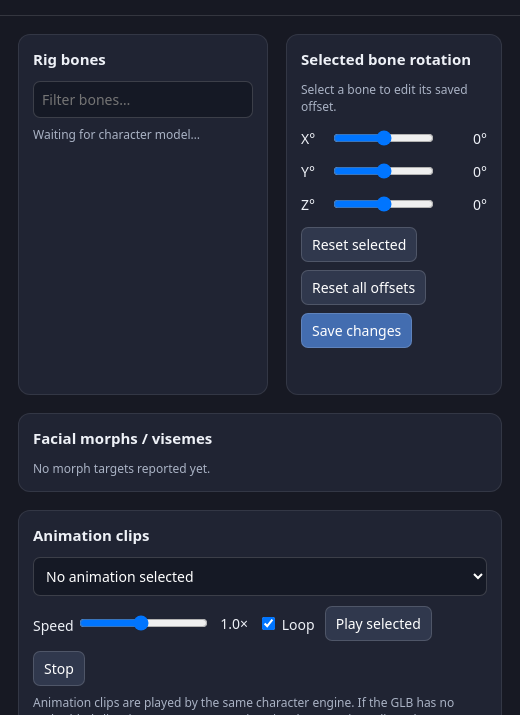
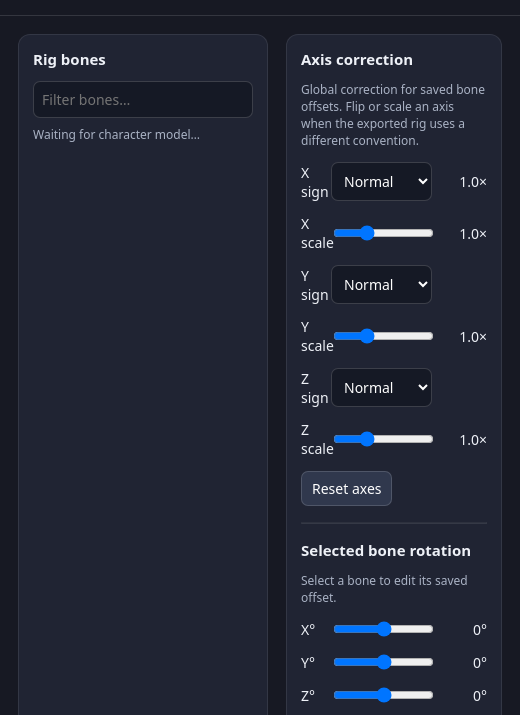
Before and after one commit to saeedhub101/Test, an Electron app: page src/character-settings.html in a window 520 px wide. Shown: the part 65-780 px from the top of the page. Drawn offline with Linux system fonts and the light colour scheme; no server answers.

Commit message:
Add global X/Y/Z sign and scale correction controls to the rig editor

```diff
--- a/src/character-settings.html
+++ b/src/character-settings.html
@@ -10,7 +10,14 @@
 <header><div><h1>Saeed Character Settings</h1><div class="muted">Rig, rest-pose offsets and facial morphs · changes persist across restarts</div></div><button id="close">Close</button></header>
 <main>
 <section><h2>Rig bones</h2><input id="bone-filter" placeholder="Filter bones…" style="width:100%;padding:8px;border-radius:7px;background:#151925;color:white;border:1px solid #ffffff2a;margin-bottom:8px"><div id="bones"><div class="muted">Waiting for character model…</div></div></section>
-<section><h2>Selected bone rotation</h2><div id="selected" class="muted">Select a bone to edit its saved offset.</div>
+<section><h2>Axis correction</h2><div class="muted">Global correction for saved bone offsets. Flip or scale an axis when the exported rig uses a different convention.</div>
+<div class="axis"><label for="axis-x-sign">X sign</label><select id="axis-x-sign"><option value="1">Normal</option><option value="-1">Reversed</option></select><output id="axis-x-scale-value">1.0×</output></div>
+<div class="axis"><label for="axis-x-scale">X scale</label><input id="axis-x-scale" type="range" min="0.1" max="3" step="0.1" value="1"><output id="axis-x-scale-out">1.0×</output></div>
+<div class="axis"><label for="axis-y-sign">Y sign</label><select id="axis-y-sign"><option value="1">Normal</option><option value="-1">Reversed</option></select><output></output></div>
+<div class="axis"><label for="axis-y-scale">Y scale</label><input id="axis-y-scale" type="range" min="0.1" max="3" step="0.1" value="1"><output id="axis-y-scale-out">1.0×</output></div>
+<div class="axis"><label for="axis-z-sign">Z sign</label><select id="axis-z-sign"><option value="1">Normal</option><option value="-1">Reversed</option></select><output></output></div>
+<div class="axis"><label for="axis-z-scale">Z scale</label><input id="axis-z-scale" type="range" min="0.1" max="3" step="0.1" value="1"><output id="axis-z-scale-out">1.0×</output></div>
+<div class="row"><button id="axis-reset">Reset axes</button></div><hr style="border-color:#ffffff18;margin:16px 0"><h2>Selected bone rotation</h2><div id="selected" class="muted">Select a bone to edit its saved offset.</div>
 <div class="axis"><label for="rx">X°</label><input id="rx" type="range" min="-180" max="180" value="0"><output id="rxv">0°</output></div>
 <div class="axis"><label for="ry">Y°</label><input id="ry" type="range" min="-180" max="180" value="0"><output id="ryv">0°</output></div>
 <div class="axis"><label for="rz">Z°</label><input id="rz" type="range" min="-180" max="180" value="0"><output id="rzv">0°</output></div>
```
